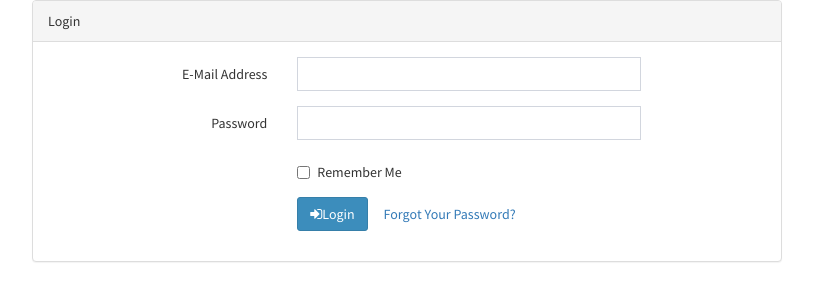
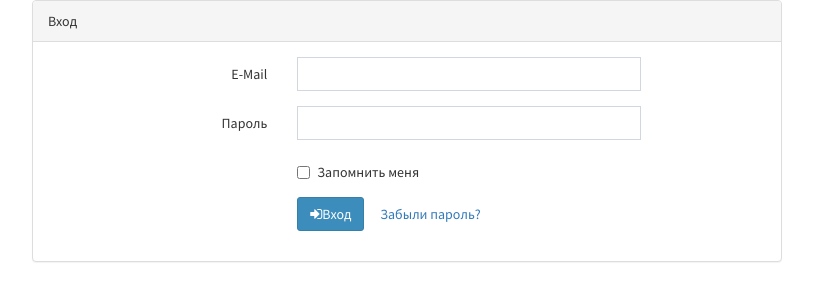
Before and after one commit to devmonster423/laravel-crm-russian, a Laravel app: template resources/views/auth/login.blade.php in a window 1280 px wide. Shown: the top 301 px of the page, without its empty margins (233-1046 px from the left). Run offline with Laravel 8, Linux system fonts and the light colour scheme; the template is opened without the code that fills it, so the values that code supplies are empty; settings files or empty folders that the repository lacks are supplied; some libraries are stand-ins or nearby versions.

Commit message:
Руссификация входа

```diff
--- a/resources/lang/ru/auth.php
+++ b/resources/lang/ru/auth.php
@@ -13,7 +13,7 @@ return [
     |
     */
 
-    'failed' => 'Учетная запись не существует.',
+    'failed' => 'Неправильный логин или пароль.',
     'throttle' => 'Слишком много попыток входа. Пожалуйста, попробуйте еще раз через :seconds секунд.',
 
 ];
--- a/resources/views/auth/login.blade.php
+++ b/resources/views/auth/login.blade.php
@@ -5,13 +5,13 @@
     <div class="row">
         <div class="col-md-8 col-md-offset-2">
             <div class="panel panel-default">
-                <div class="panel-heading">Login</div>
+                <div class="panel-heading">Вход</div>
                 <div class="panel-body">
                     <form class="form-horizontal" role="form" method="POST" action="{{ url('/login') }}">
                         {!! csrf_field() !!}
 
                         <div class="form-group{{ $errors->has('email') ? ' has-error' : '' }}">
-                            <label class="col-md-4 control-label">E-Mail Address</label>
+                            <label class="col-md-4 control-label">E-Mail</label>
 
                             <div class="col-md-6">
                                 <input type="email" class="form-control" name="email" value="{{ old('email') }}">
@@ -25,7 +25,7 @@
                         </div>
 
                         <div class="form-group{{ $errors->has('password') ? ' has-error' : '' }}">
-                            <label class="col-md-4 control-label">Password</label>
+                            <label class="col-md-4 control-label">Пароль</label>
 
                             <div class="col-md-6">
                                 <input type="password" class="form-control" name="password">
@@ -43,7 +43,7 @@
                             <div class="col-md-6 col-md-offset-4">
                                 <div class="checkbox">
                                     <label>
-                                        <input type="checkbox" name="remember"> Remember Me
+                                        <input type="checkbox" name="remember"> Запомнить меня
                                     </label>
                                 </div>
                             </div>
@@ -52,10 +52,10 @@
                         <div class="form-group">
                             <div class="col-md-6 col-md-offset-4">
                                 <button type="submit" class="btn btn-primary">
-                                    <i class="fa fa-btn fa-sign-in"></i>Login
+                                    <i class="fa fa-btn fa-sign-in"></i>Вход
                                 </button>
 
-                                <a class="btn btn-link" href="{{ url('/password/reset') }}">Forgot Your Password?</a>
+                                <a class="btn btn-link" href="{{ url('/password/reset') }}">Забыли пароль?</a>
                             </div>
                         </div>
                     </form>
```
